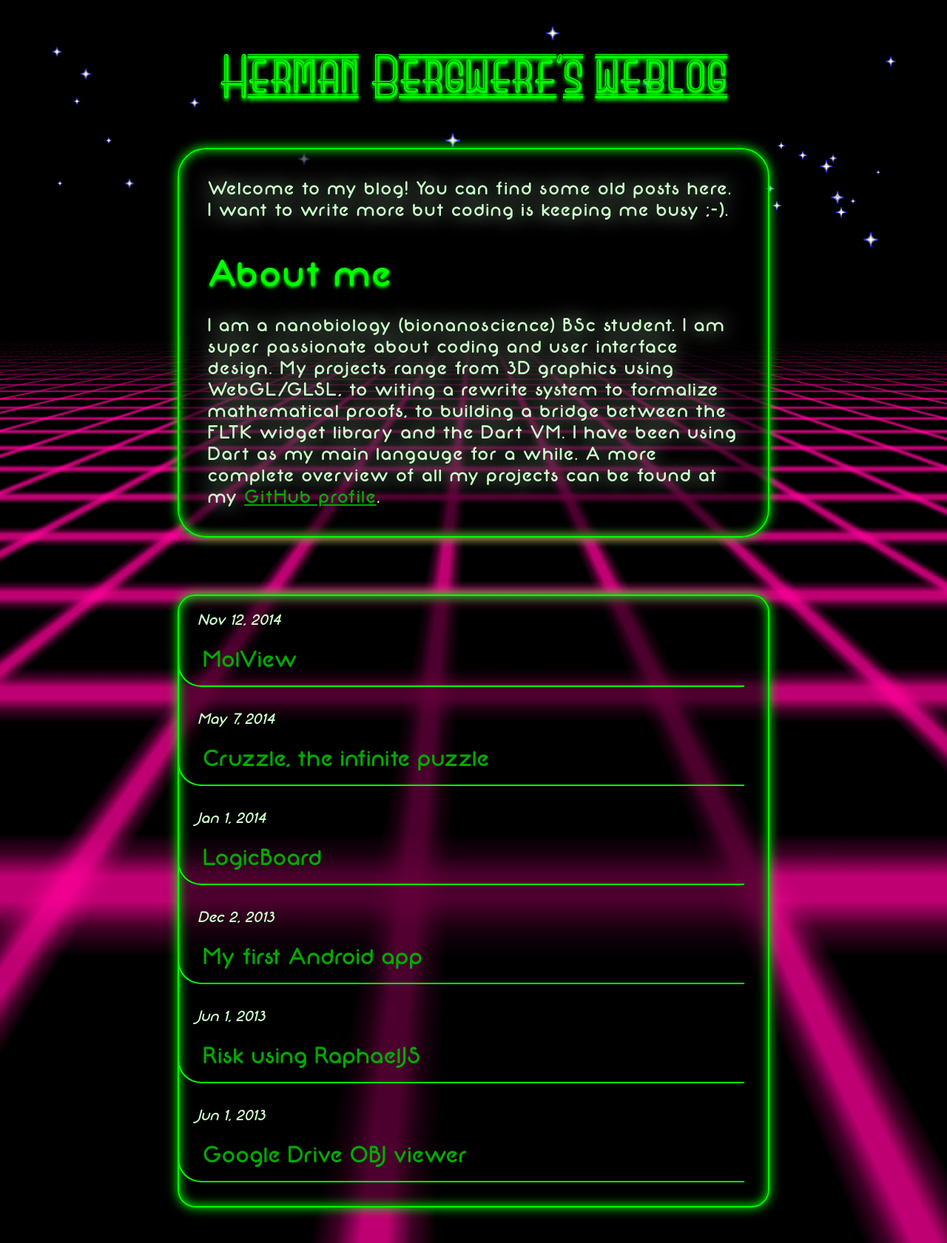
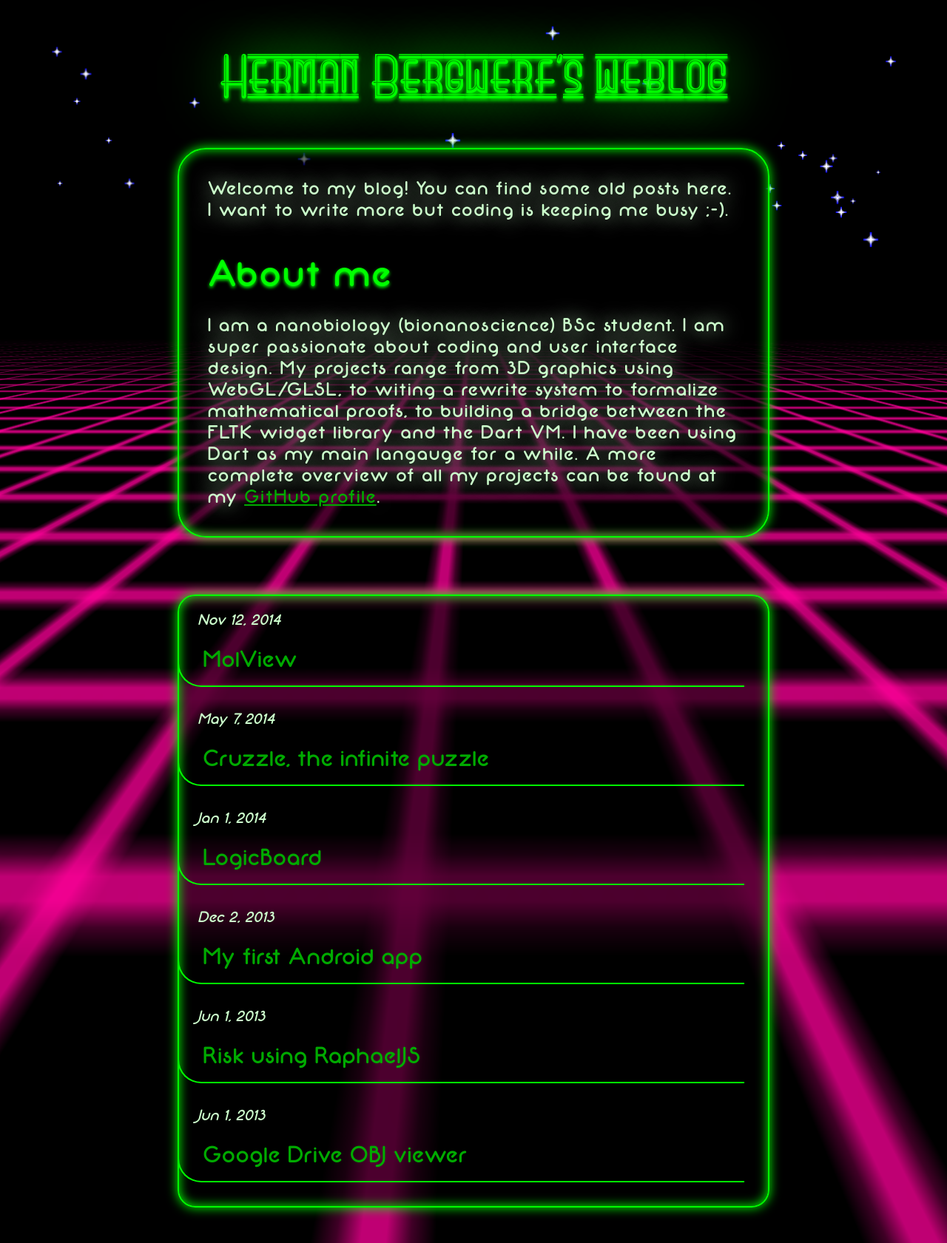
Before and after one commit to bergwerf/retro, a Jekyll site: the page built from index.md, in a window 1280 px wide. Shown: the whole page at 74% size. Built offline with Jekyll 4.4.1, drawn with Linux system fonts in a browser that asks for light colours.

Commit message:
Improve h1 text-shadow

```diff
--- a/_sass/content.scss
+++ b/_sass/content.scss
@@ -11,7 +11,7 @@ h1 {
   font-size: 5em;
 
   color: $neon-secondary;
-  text-shadow: 0 3px 5px;
+  text-shadow: 0 3px 5px, 0 0 1em;
 
   text-align: center;
 }
```
